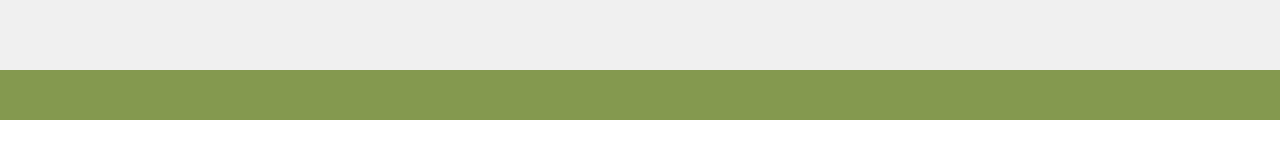
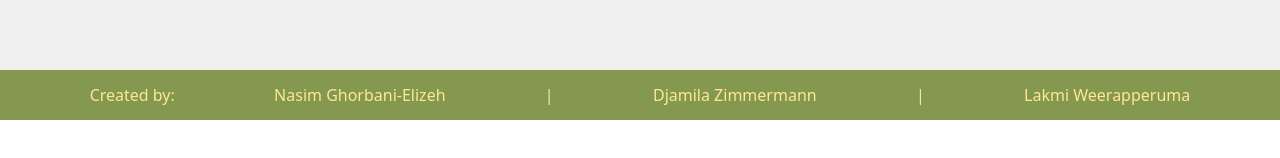
Before and after one commit to Lakmi94/NewsManagerDevTeam1, an Angular app: page /category/all in a window 1280 px wide. Shown: the part 248-406 px from the top of the page. Built offline with nearby package versions, Linux system fonts and the light colour scheme; no server answers.

Commit message:
Add footer content

```diff
--- a/src/app/footer/footer.css
+++ b/src/app/footer/footer.css
@@ -2,6 +2,14 @@
     background-color: var(--color-primary);
     height: 50px;
     display: flex;
-    flex-direction: column;
+    flex-direction: row;
+    justify-content: space-around;
     align-items: center;
+    padding: 0px 40px;
+
 }
+
+.para {
+    margin: 0px;
+    color: var(--color-secondary);
+}
--- a/src/app/footer/footer.html
+++ b/src/app/footer/footer.html
@@ -1,6 +1,8 @@
 <div class="footer">
-<div> </div>
-<div></div>
-<div></div>
-
+  <p class="para">Created by:</p>
+  <p class="para">Nasim Ghorbani-Elizeh</p>
+  <p class="para">|</p>
+  <p class="para">Djamila Zimmermann</p>
+  <p class="para">|</p>
+  <p class="para">Lakmi Weerapperuma</p>
 </div>
```
